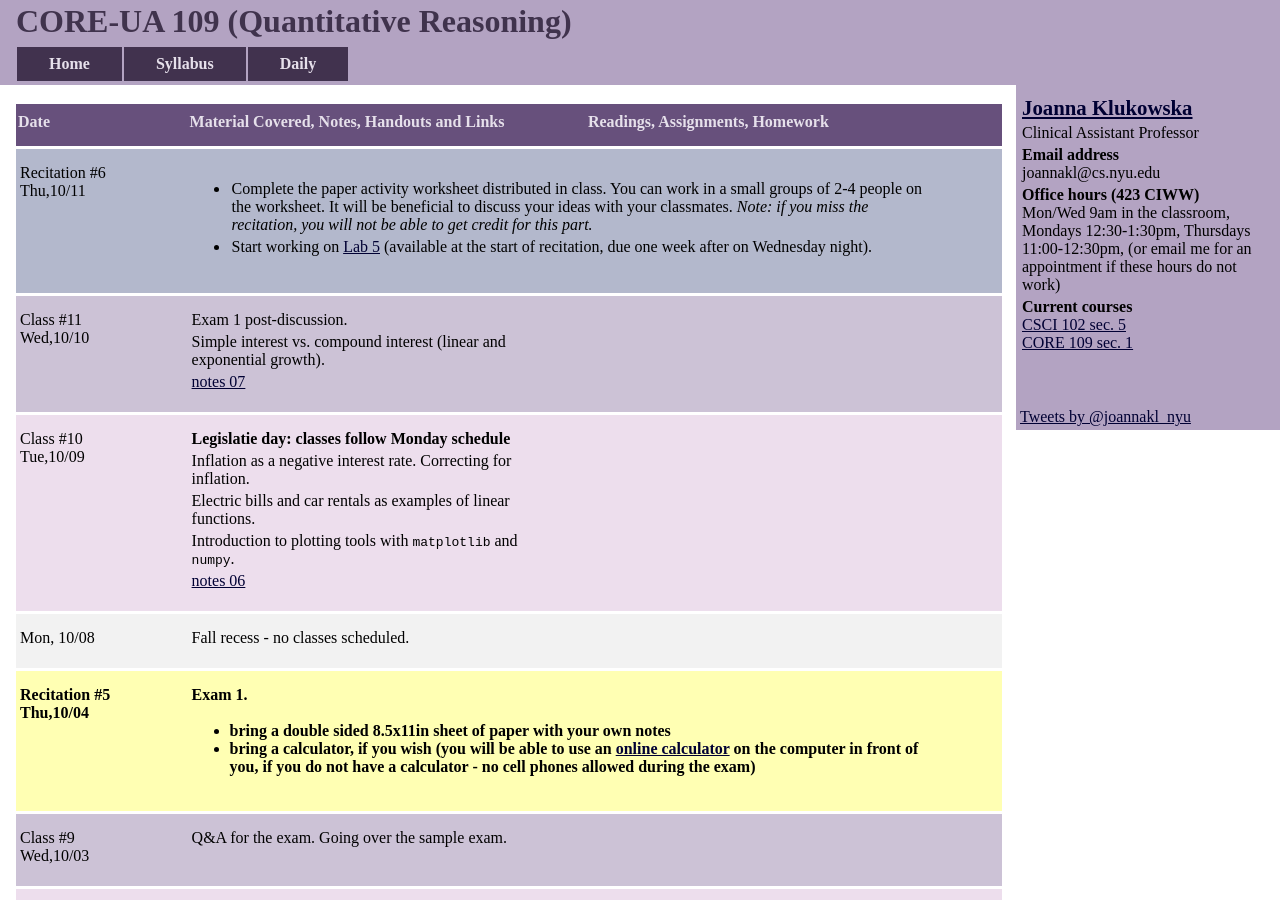
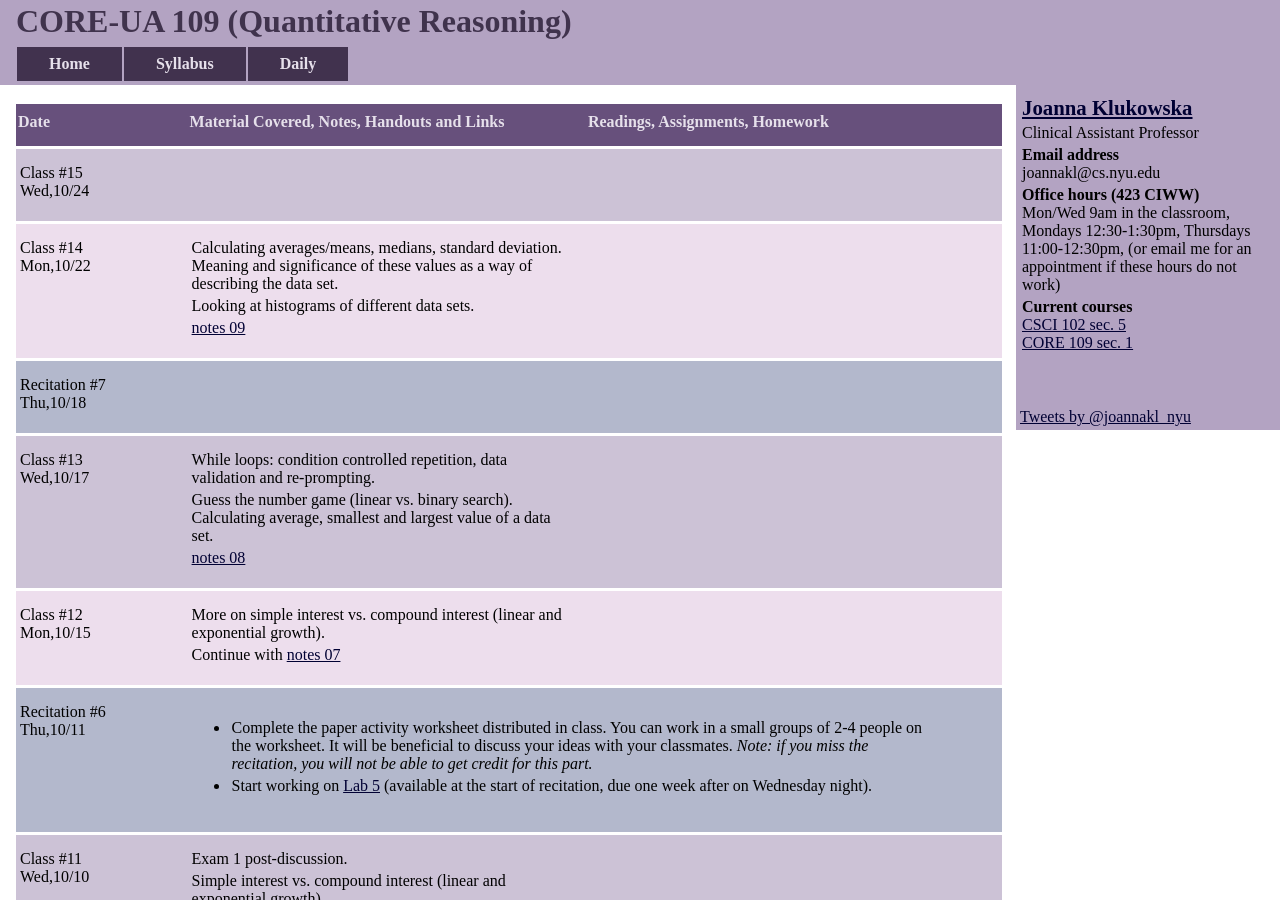
Before and after one commit to joannakl/core109_f18, a Jekyll site: the page built from daily.html, in a window 1280 px wide and 900 px high. Built offline with Jekyll 4.4.1, drawn with Linux system fonts in a browser that asks for light colours; comment, search, counter and statistics services are not loaded.

Commit message:
updates for week 6 and 7

```diff
--- a/_includes/daily/lec12.markdown
+++ b/_includes/daily/lec12.markdown
@@ -10,6 +10,12 @@ Mon,10/15
 </div>
 <div class="column_materials">
 <p markdown="block">
+
+More on simple interest vs. compound interest (linear and exponential growth).
+
+Continue with
+[notes 07](https://drive.google.com/drive/folders/1-Rix3KyrOcqCpckkmU_nJX6-YUwnre7G?usp=sharing)
+
 
 
 
--- a/_includes/daily/lec13.markdown
+++ b/_includes/daily/lec13.markdown
@@ -11,6 +11,12 @@ Wed,10/17
 <div class="column_materials">
 <p markdown="block">
 
+While loops: condition controlled repetition, data validation and re-prompting.
+
+Guess the number game (linear vs. binary search).
+Calculating average, smallest and largest value of a data set.
+
+[notes 08](https://drive.google.com/drive/folders/1-Rix3KyrOcqCpckkmU_nJX6-YUwnre7G?usp=sharing)
 
 
 </p>
--- a/_includes/daily/lec14.markdown
+++ b/_includes/daily/lec14.markdown
@@ -10,6 +10,15 @@ Mon,10/22
 </div>
 <div class="column_materials">
 <p markdown="block">
+
+Calculating averages/means, medians, standard deviation.
+Meaning and significance of these values as a way of describing the
+data set.
+
+Looking at histograms of different data sets.
+
+
+[notes 09](https://drive.google.com/drive/folders/1-Rix3KyrOcqCpckkmU_nJX6-YUwnre7G?usp=sharing)
 
 
 
--- a/daily.html
+++ b/daily.html
@@ -20,11 +20,11 @@ days:
     - "lec10"
     - "lec11"
     - "rec6"
-    #- "lec12"
-    #- "lec13"
-    #- "rec7"
-    #- "lec14"
-    #- "lec15"
+    - "lec12"
+    - "lec13"
+    - "rec7"
+    - "lec14"
+    - "lec15"
     #- "rec8"
     #- "lec16"
     #- "lec17"
```
